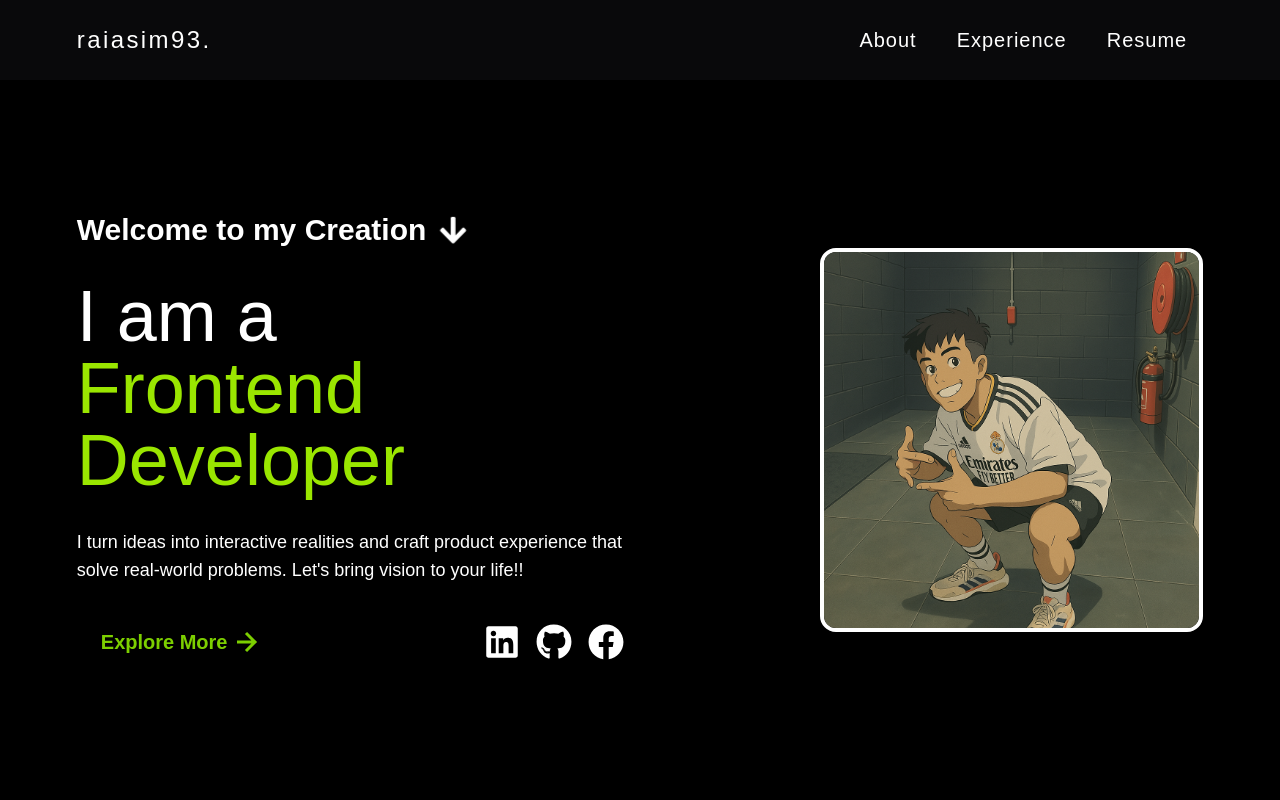
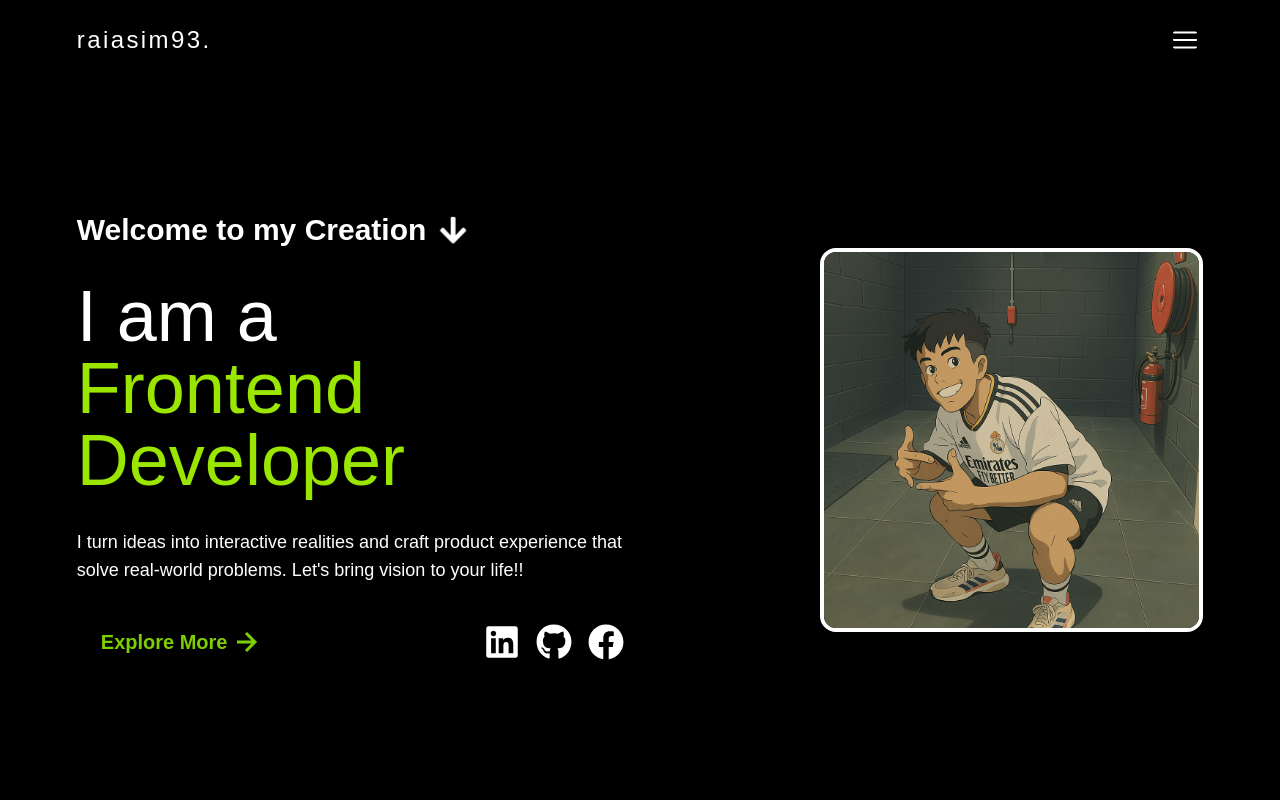
Before and after one commit to raiasim93/my-portfolio, a Next.js app: page / in a window 1280 px wide. Shown: the top 800 px of the page. Built offline with nearby package versions, Linux system fonts and the light colour scheme.

Commit message:
Improvement: Remove the nav items in homepage and only show when hamburger is clicked to keep it less clustered

```diff
--- a/src/components/partials/Navbar.tsx
+++ b/src/components/partials/Navbar.tsx
@@ -7,10 +7,10 @@ const Navbar = () => {
   return (
   <>
       <nav className='
-                     bg-zinc-950 text-white
+                   bg-black text-white
                       h-[80px] py-8 px-[6vw] 2xl:px-[16vw] font-normal text-xl flex justify-between items-center  '>
         <div className='font-medium  text-2xl tracking-widest'>raiasim93.</div>
-        <div className='hidden lg:flex gap-x-2 lg:gap-x-2  2xl:gap-x-4 tracking-wider'>
+        {/* <div className='hidden lg:flex gap-x-2 lg:gap-x-2  2xl:gap-x-4 tracking-wider'>
           {["About", "Experience", "Resume"].map((item, index)=> (
             <a
               key={index}
@@ -22,8 +22,8 @@ const Navbar = () => {
             </a>
           ))}
 
-        </div>
-        <RxHamburgerMenu onClick={()=> setSidebarOpen(true)} className={` text-4xl lg:hidden p-1 hover:bg-zinc-800 transition-300 ease-in-out rounded-full cursor-pointer ${sidebarOpen ? "hidden": ""}`} />
+        </div> */}
+        <RxHamburgerMenu onClick={()=> setSidebarOpen(true)} className={`text-4xl p-1 hover:bg-zinc-800 transition-300 ease-in-out rounded-full cursor-pointer ${sidebarOpen ? "hidden": ""}`} />
 
     </nav>
      {sidebarOpen && <Sidebar setSidebarOpen={setSidebarOpen} /> }
```
